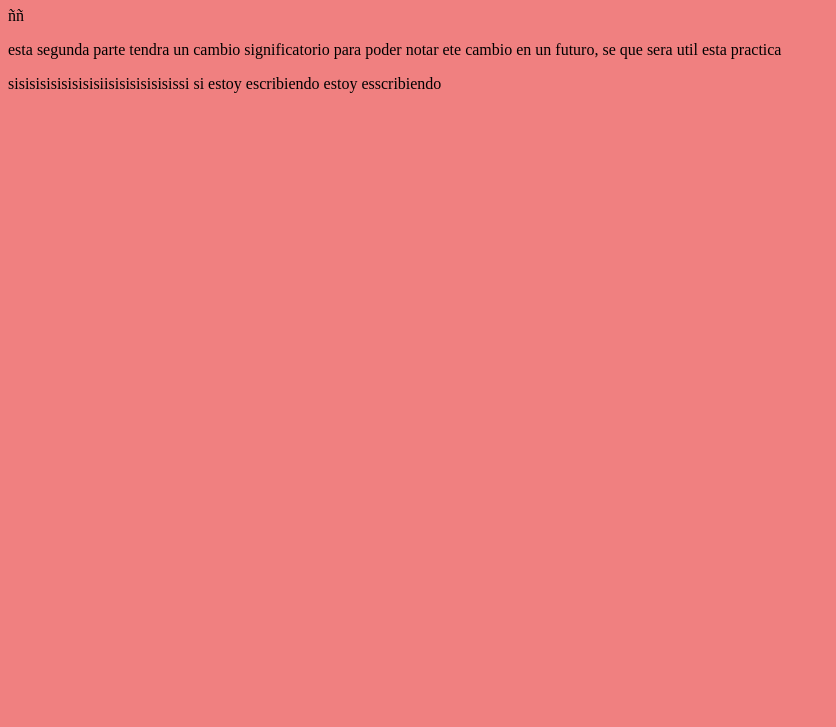
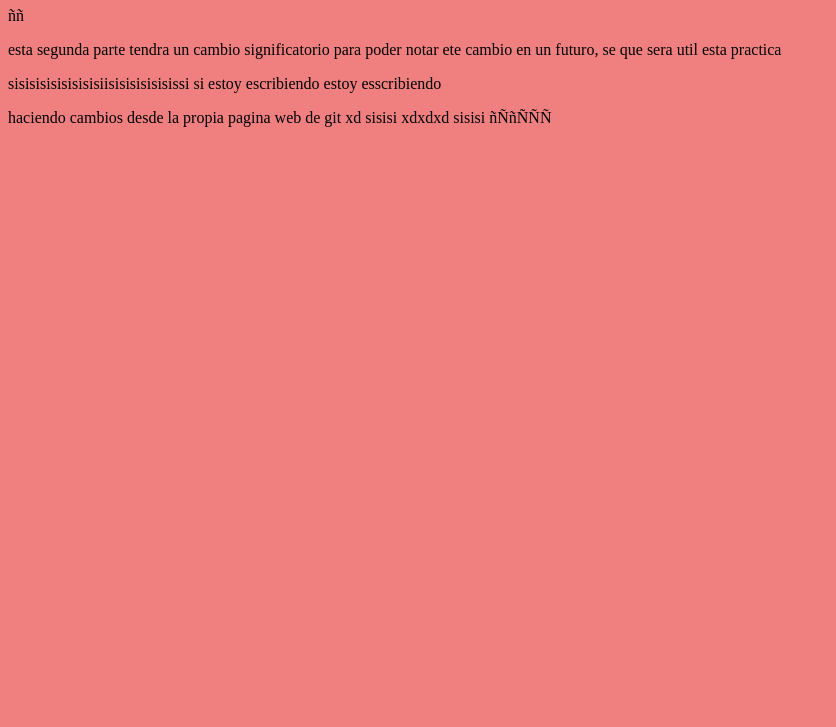
Before and after one commit to SQ-Raz/ETS_Practica, a plain HTML site: page index.html in a window 1280 px wide. Shown: the part 73-800 px from the top of the page, without its empty margins (0-836 px from the left). Drawn offline with Linux system fonts and the light colour scheme.

Commit message:
cambio_desde_web

```diff
--- a/index.html
+++ b/index.html
@@ -13,7 +13,7 @@
     <p>esta segunda parte tendra un cambio significatorio para poder notar ete cambio en un futuro, se que sera util esta practica</p>
 
     <p>sisisisisisisisisiisisisisisisissi si estoy escribiendo estoy esscribiendo</p>
-
+    <p>haciendo cambios desde la propia pagina web de git xd sisisi xdxdxd sisisi ñÑñÑÑÑ</p>
 
 </body>
 </html>
```
